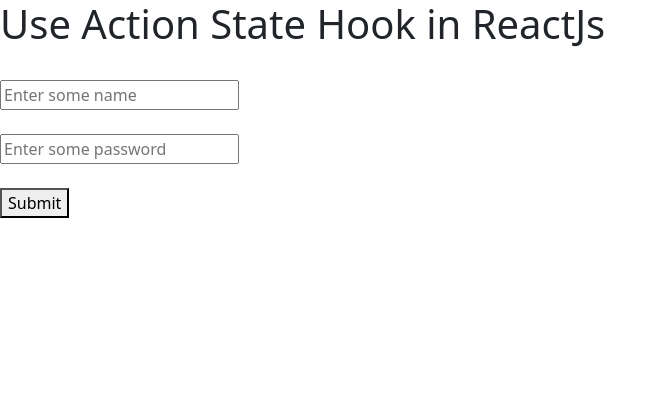
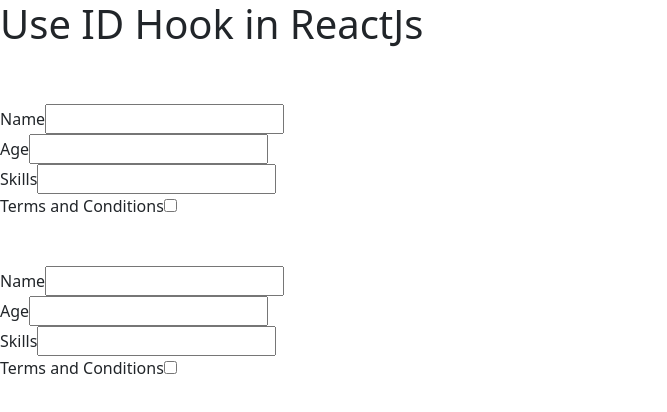
Before and after one commit to Aaditya-Kumar-Mittal/learning_reactjs_c1, a React (Vite) app: page / in a window 1280 px wide. Shown: the top 412 px of the page, without its empty margins (0-667 px from the left). Built offline with nearby package versions, Linux system fonts and the light colour scheme.

Commit message:
feat: Understood useId hook in ReactJS

```diff
--- a/src/App.jsx
+++ b/src/App.jsx
@@ -1,11 +1,11 @@
 import React from "react";
-import CSBSUseActionStateHookA from "./components/CSBSUseActionStateHookA";
+import CSBSUseIDHookA from "./components/CSBSUseIDHookA";
 
 
 function App() {
   return (
     <div>
-      <CSBSUseActionStateHookA/>
+      <CSBSUseIDHookA />
     </div>
   );
 }
--- /dev/null
+++ b/src/components/CSBSUseIDHookA.jsx
@@ -0,0 +1,69 @@
+import React, { useId } from "react";
+
+function CSBSUseIDHookA() {
+  return (
+    <div>
+      <h1>Use ID Hook in ReactJs</h1>
+      <br />
+      <br />
+      <FormA />
+      <br />
+      <br />
+      <FormB />
+    </div>
+  );
+}
+
+function FormA() {
+  const name = useId();
+  const age = useId();
+  const skills = useId();
+  const terms = useId();
+
+  return (
+    <div>
+      <form action="">
+        <label htmlFor={name}>Name</label>
+        <input type="text" id={name} />
+        <br />
+        <label htmlFor={age}>Age</label>
+        <input type="number" id={age} />
+        <br />
+        <label htmlFor={skills}>Skills</label>
+        <input type="text" id={skills} />
+        <br />
+        <label htmlFor={terms}>Terms and Conditions</label>
+        <input type="checkbox" id={terms} />
+        <br />
+      </form>
+    </div>
+  );
+}
+
+function FormB() {
+  const name = useId();
+  const age = useId();
+  const skills = useId();
+  const terms = useId();
+
+  return (
+    <div>
+      <form action="">
+        <label htmlFor={name}>Name</label>
+        <input type="text" id={name} />
+        <br />
+        <label htmlFor={age}>Age</label>
+        <input type="number" id={age} />
+        <br />
+        <label htmlFor={skills}>Skills</label>
+        <input type="text" id={skills} />
+        <br />
+        <label htmlFor={terms}>Terms and Conditions</label>
+        <input type="checkbox" id={terms} />
+        <br />
+      </form>
+    </div>
+  );
+}
+
+export default CSBSUseIDHookA;
```
